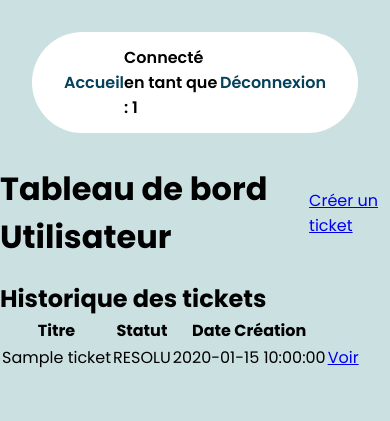
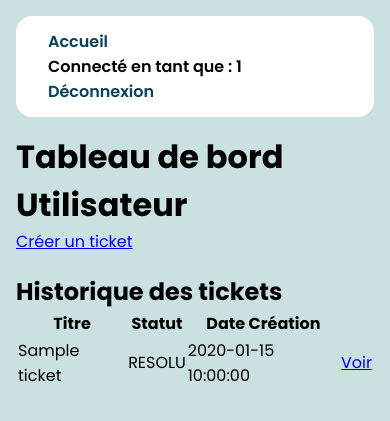
Before and after one commit to Tebayai/LiveCampusCours, a PHP site: page /board/dashboard_usager.php in a window 390 px wide. Shown: the top 421 px of the page. Run offline with PHP 8.4, Linux system fonts and the light colour scheme; the visitor is signed in with stand-in values (Sample User, id 1); tables that the repository leaves empty or names only in its code hold one stand-in row (values such as "Sample post").

Commit message:
responsive header and title

```diff
--- a/php/project/board/dashboard_usager.php
+++ b/php/project/board/dashboard_usager.php
@@ -15,6 +15,7 @@ $css = ['../css/style.css'];
 require_once '../partiel/header.php';
 ?>
 
+<div class="global-container">
     <div class="container-title">
         <h1>Tableau de bord Utilisateur</h1>
         <?php if (isset($_SESSION['id'])): ?>
@@ -43,5 +44,6 @@ require_once '../partiel/header.php';
             <?php endforeach; ?>
         </table>
     <?php endif; ?>
+</div>
 
 <?php require_once '../partiel/footer.php'; ?>
--- a/php/project/css/style.css
+++ b/php/project/css/style.css
@@ -17,14 +17,21 @@ body{
 /*     header    */
 /*****************/
 nav{
-    margin: 2rem;
+    margin: 1rem;
     background-color: white;
     padding: .8rem 2rem;
-    border-radius: 99999rem;
     display: flex;
-    justify-content: space-between;
-    align-items: center;
+    flex-direction: column;
     font-weight: 600;
+    border-radius: 1rem;
+
+    @media (min-width: 768px) {
+        flex-direction: row;
+        justify-content: space-between;
+        align-items: center;
+        margin: 2rem;
+        border-radius: 99999rem;
+    }
 
     a{
         text-decoration: none;
@@ -32,11 +39,24 @@ nav{
     }
 }
 
+.global-container{
+    margin: 1rem;
+
+    @media (min-width: 768px) {
+        margin: 2rem;
+    }
+}
+
 .container-title {
     display: flex;
+    flex-direction: column;
     justify-content: space-between;
-    align-items: center;
     margin-bottom: 20px;
+
+    @media (min-width: 768px) {
+        flex-direction: row;
+        align-items: center;
+    }
 }
 
 .login-container{
```
Lines whose indentation alone changed are shown as unchanged.
